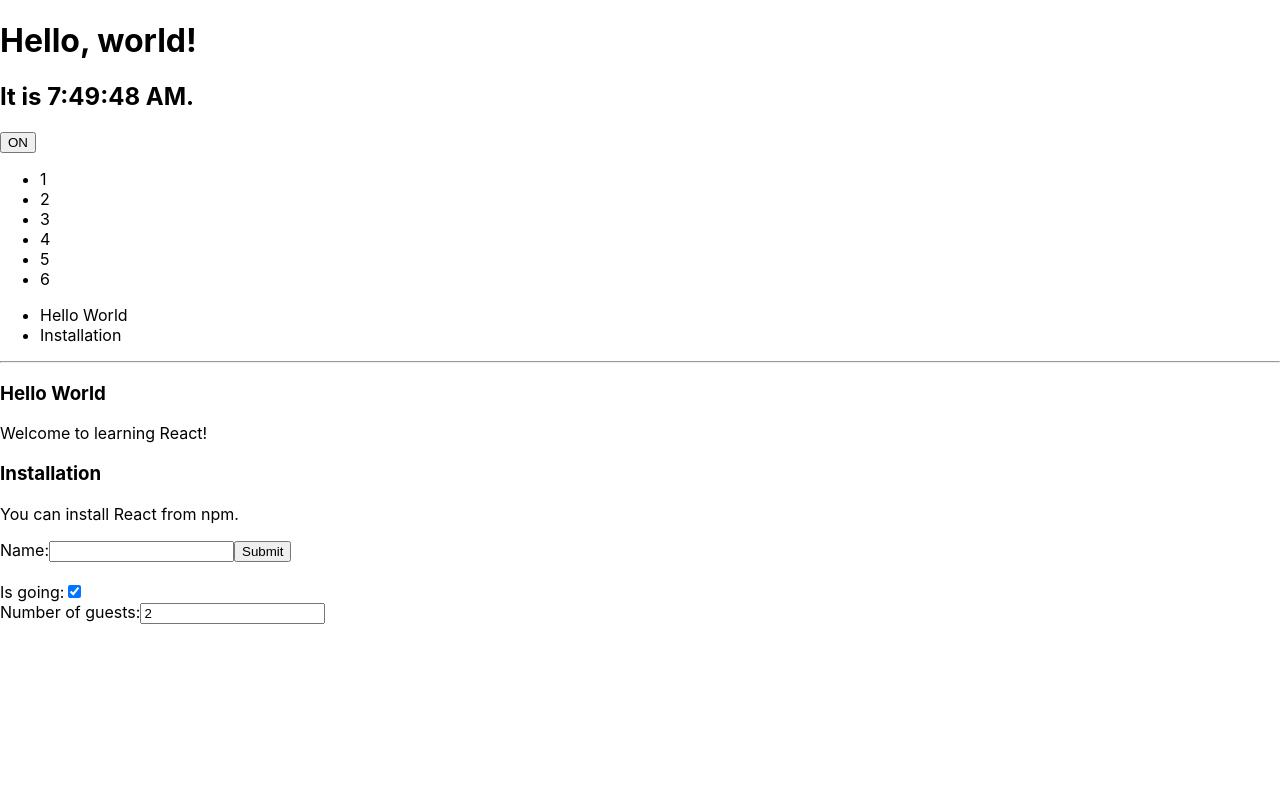
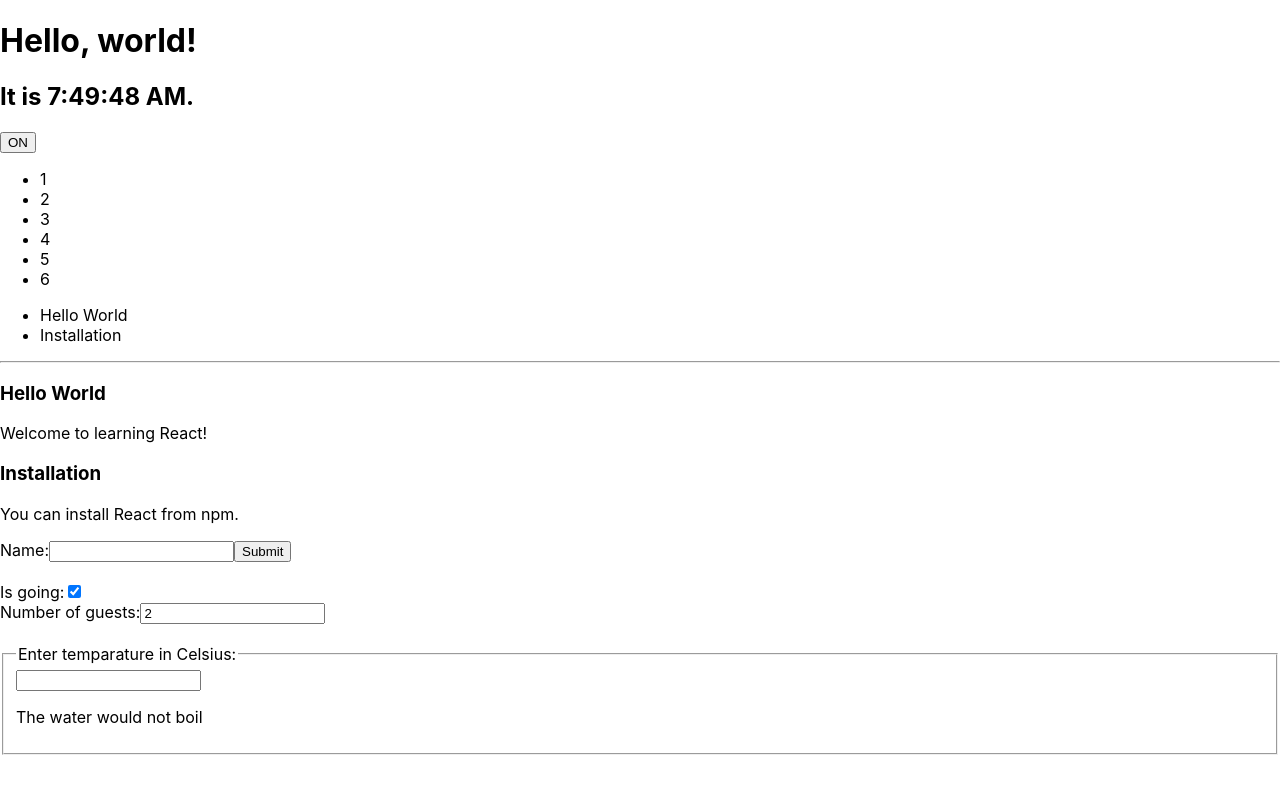
Before and after one commit to SonDinh5310/reactjs-tuts, a React (Create React App) app: page / in a window 1280 px wide. Shown: the top 794 px of the page. Built offline with nearby package versions, Linux system fonts and the light colour scheme.

Commit message:
push code

```diff
--- a/src/App.js
+++ b/src/App.js
@@ -196,3 +196,34 @@ export class Reservation extends React.Component {
         );
     }
 }
+
+function BoilingVerdict(props) {
+    if (props.celsius >= 100) {
+        return <p>The water would boil</p>;
+    }
+    return <p>The water would not boil</p>;
+}
+
+export class Calculator extends React.Component {
+    constructor(props) {
+        super(props);
+        this.handleChange = this.handleChange.bind(this);
+
+        this.state = { temparature: "" };
+    }
+
+    handleChange(e) {
+        this.setState({ temparature: e.target.value });
+    }
+
+    render() {
+        const temparature = this.state.temparature;
+        return (
+            <fieldset>
+                <legend>Enter temparature in Celsius:</legend>
+                <input value={temparature} onChange={this.handleChange} />
+                <BoilingVerdict celsius={parseFloat(temparature)} />
+            </fieldset>
+        );
+    }
+}
--- a/src/index.js
+++ b/src/index.js
@@ -1,7 +1,14 @@
 import React from "react";
 import ReactDOM from "react-dom";
 import "./index.css";
-import Clock, { Toggle, ListExample, Blog, NameForm, Reservation } from "./App";
+import Clock, {
+    Toggle,
+    ListExample,
+    Blog,
+    NameForm,
+    Reservation,
+    Calculator,
+} from "./App";
 
 const numbers = [1, 2, 3, 4, 5, 6];
 const posts = [
@@ -20,6 +27,8 @@ ReactDOM.render(
         <Blog posts={posts}></Blog>
         <NameForm></NameForm>
         <Reservation />
+        <br />
+        <Calculator />
     </>,
     document.getElementById("root")
 );
```
Also changed, not shown: 1 other file (tests, documents, lock files or other folders).
